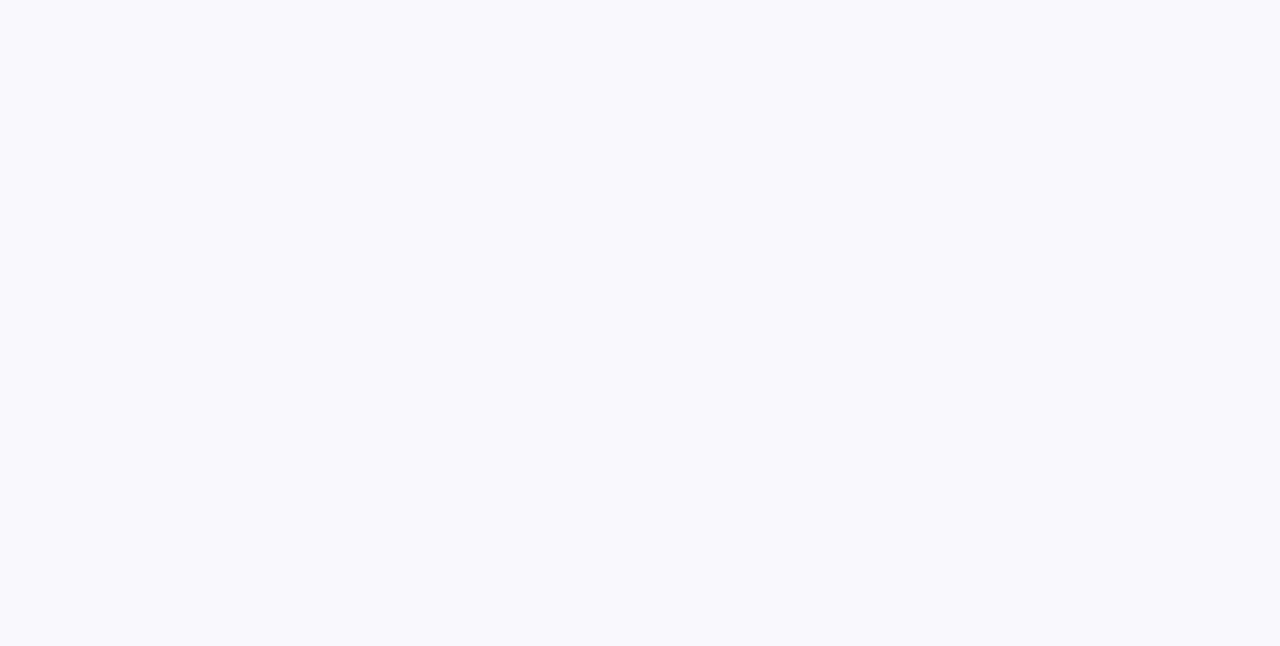
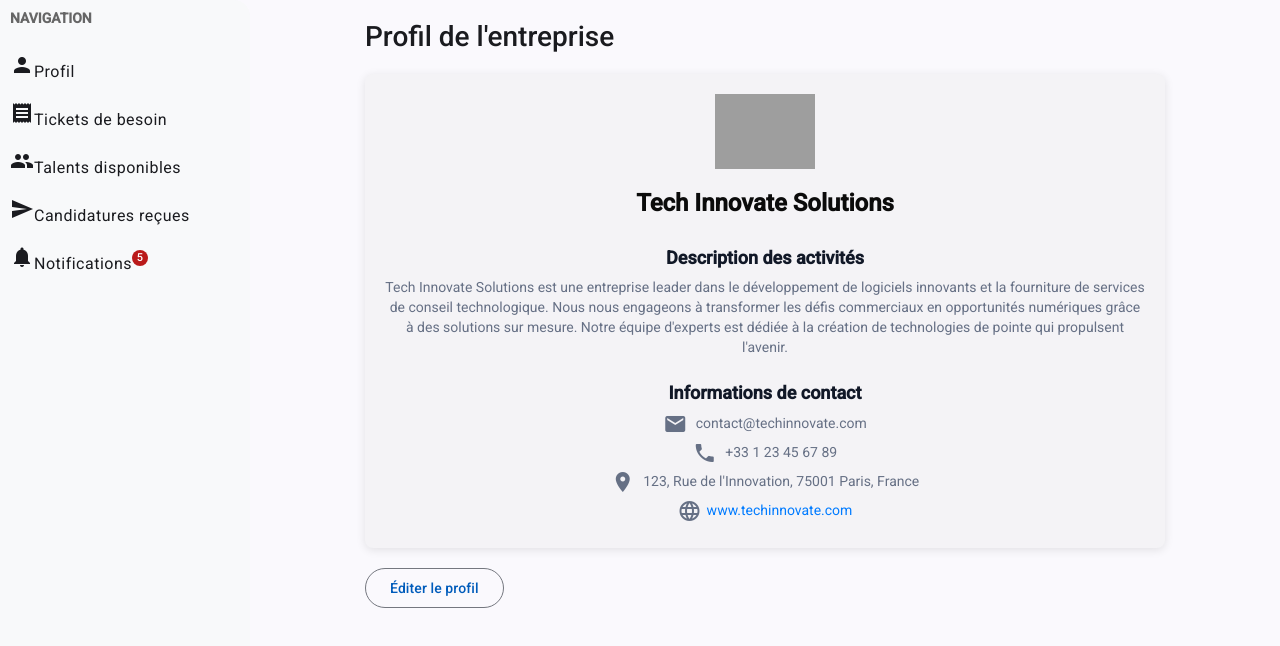
Before and after one commit to PaulFoko-dev/Talents-board, an Angular app in the folder frontend/: page /profil-entreprise in a window 1280 px wide. Before the commit this address led to /. Shown: the top 646 px of the page. Built offline with nearby package versions, Linux system fonts and the light colour scheme; grey boxes are pictures that could not be loaded.

Commit message:
fix: corrections Angular et configuration routes

```diff
--- /dev/null
+++ b/frontend/src/app/components/sidebar-nav/sidebar-nav.html
@@ -0,0 +1,11 @@
+<mat-nav-list>
+    <h3>NAVIGATION</h3>
+    <mat-list-item *ngFor="let item of items" [routerLink]="item.route || null">
+      <mat-icon matListIcon>{{ item.icon }}</mat-icon>
+      <span matLine>{{ item.label }}</span>
+      <span *ngIf="item.badge"
+            [matBadge]="item.badge"
+            matBadgeColor="primary"
+            matBadgeOverlap="false"></span>
+    </mat-list-item>
+  </mat-nav-list>
--- /dev/null
+++ b/frontend/src/app/components/sidebar-nav/sidebar-nav.scss
@@ -0,0 +1,3 @@
+mat-nav-list { padding: 0; }
+h3 { padding: 10px; font-size: 14px; color: #666; }
+mat-list-item { padding: 10px; }
--- /dev/null
+++ b/frontend/src/app/components/sidebar-nav/sidebar-nav.ts
@@ -0,0 +1,24 @@
+import { Component, Input } from '@angular/core';
+import { CommonModule } from '@angular/common';
+import { RouterLink } from '@angular/router';
+import { MatList, MatListItem, MatNavList } from '@angular/material/list';
+import { MatBadge } from '@angular/material/badge';
+import { MatIcon } from '@angular/material/icon';
+
+@Component({
+  selector: 'app-sidebar-nav',
+  standalone: true, // ✅ Correction: "standalone" au lieu de "standlone"
+  imports: [CommonModule, MatList, MatListItem, MatNavList, MatBadge, MatIcon, RouterLink],
+  templateUrl: './sidebar-nav.html',
+  styleUrls: ['./sidebar-nav.scss']
+})
+export class SidebarNav {
+  @Input() userType: 'entreprise' | 'candidat' = 'entreprise'; // ✅ Input maintenant reconnu
+  items = [
+    { icon: 'person', label: 'Profil', route: '/profil/entreprise' },
+    { icon: 'receipt', label: 'Tickets de besoin' },
+    { icon: 'group', label: 'Talents disponibles' },
+    { icon: 'send', label: 'Candidatures reçues' },
+    { icon: 'notifications', label: 'Notifications', badge: 5 }
+  ];
+}
--- /dev/null
+++ b/frontend/src/app/features/profil-entreprise/profil-entreprise.html
@@ -0,0 +1,28 @@
+<mat-sidenav-container class="company-profile-container">
+    <mat-sidenav mode="side" opened>
+      <app-sidebar-nav [userType]="'entreprise'"></app-sidebar-nav>
+    </mat-sidenav>
+    <mat-sidenav-content>
+      <div class="profile-content">
+        <h1>Profil de l'entreprise</h1>
+        <mat-card class="company-card">
+          <div class="logo-container">
+            <img *ngIf="company.logo" [src]="company.logo" alt="{{ company.name }} logo" class="company-logo">
+          </div>
+          <h2>{{ company.name }}</h2>
+          <div class="description">
+            <h3>Description des activités</h3>
+            <p>{{ company.description }}</p>
+          </div>
+          <div class="contact-info">
+            <h3>Informations de contact</h3>
+            <p><mat-icon>email</mat-icon> {{ company.contact.email }}</p>
+            <p><mat-icon>phone</mat-icon> {{ company.contact.phone }}</p>
+            <p><mat-icon>location_on</mat-icon> {{ company.contact.address }}</p>
+            <p><mat-icon>language</mat-icon> <a href="http://{{ company.contact.website }}" target="_blank">{{ company.contact.website }}</a></p>
+          </div>
+        </mat-card>
+        <button mat-stroked-button color="primary" (click)="editProfile()">Éditer le profil</button>
+      </div>
+    </mat-sidenav-content>
+  </mat-sidenav-container>
--- /dev/null
+++ b/frontend/src/app/features/profil-entreprise/profil-entreprise.scss
@@ -0,0 +1,66 @@
+.company-profile-container {
+    height: 100vh;
+  }
+
+  mat-sidenav {
+    width: 250px;
+    background: #f8f9fa;
+  }
+
+  mat-sidenav-content {
+    padding: 20px;
+  }
+
+  .profile-content {
+    max-width: 800px;
+    margin: 0 auto;
+  }
+
+  h1 {
+    font-size: 28px;
+    margin-bottom: 20px;
+  }
+
+  .company-card {
+    padding: 20px;
+    border-radius: 8px;
+    box-shadow: 0 2px 10px rgba(0, 0, 0, 0.1);
+    text-align: center;
+  }
+
+  .logo-container {
+    margin-bottom: 20px;
+  }
+
+  .company-logo {
+    max-width: 100px;
+    height: auto;
+  }
+
+  h2 {
+    font-size: 24px;
+    margin-bottom: 10px;
+  }
+
+  h3 {
+    font-size: 18px;
+    margin-top: 20px;
+  }
+
+  p {
+    margin: 5px 0;
+  }
+
+  mat-icon {
+    vertical-align: middle;
+    margin-right: 5px;
+  }
+
+  a {
+    color: #007BFF;
+    text-decoration: none;
+  }
+
+  button {
+    margin-top: 20px;
+  }
--- /dev/null
+++ b/frontend/src/app/features/profil-entreprise/profil-entreprise.ts
@@ -0,0 +1,33 @@
+import { Component } from '@angular/core';
+import { CommonModule } from '@angular/common';
+import { MatCardModule } from '@angular/material/card';
+import { MatButtonModule } from '@angular/material/button';
+import { MatIconModule } from '@angular/material/icon';
+import { MatSidenavModule } from '@angular/material/sidenav';
+import { SidebarNav } from '../../components/sidebar-nav/sidebar-nav'; // Import du composant
+
+@Component({
+  selector: 'app-profil-entreprise',
+  standalone: true,
+  imports: [CommonModule, MatCardModule, MatButtonModule, MatIconModule, MatSidenavModule, SidebarNav ],
+  templateUrl: './profil-entreprise.html',
+  styleUrls: ['./profil-entreprise.scss']
+})
+export class ProfilEntreprise {
+  company = {
+    name: 'Tech Innovate Solutions',
+    logo: 'assets/tech-innovate-logo.svg',
+    description: 'Tech Innovate Solutions est une entreprise leader dans le développement de logiciels innovants et la fourniture de services de conseil technologique. Nous nous engageons à transformer les défis commerciaux en opportunités numériques grâce à des solutions sur mesure. Notre équipe d\'experts est dédiée à la création de technologies de pointe qui propulsent l\'avenir.',
+    contact: {
+      email: 'contact@techinnovate.com',
+      phone: '+33 1 23 45 67 89',
+      address: '123, Rue de l\'Innovation, 75001 Paris, France',
+      website: 'www.techinnovate.com'
+    }
+  };
+
+  editProfile() {
+    console.log('Éditer le profil cliqué');
+    // Logique pour naviguer vers un formulaire d'édition
+  }
+}
```
Also changed, not shown: frontend/src/app/app.routes.ts (+5 -3 lines), 2 other files (tests, documents, lock files or other folders).
